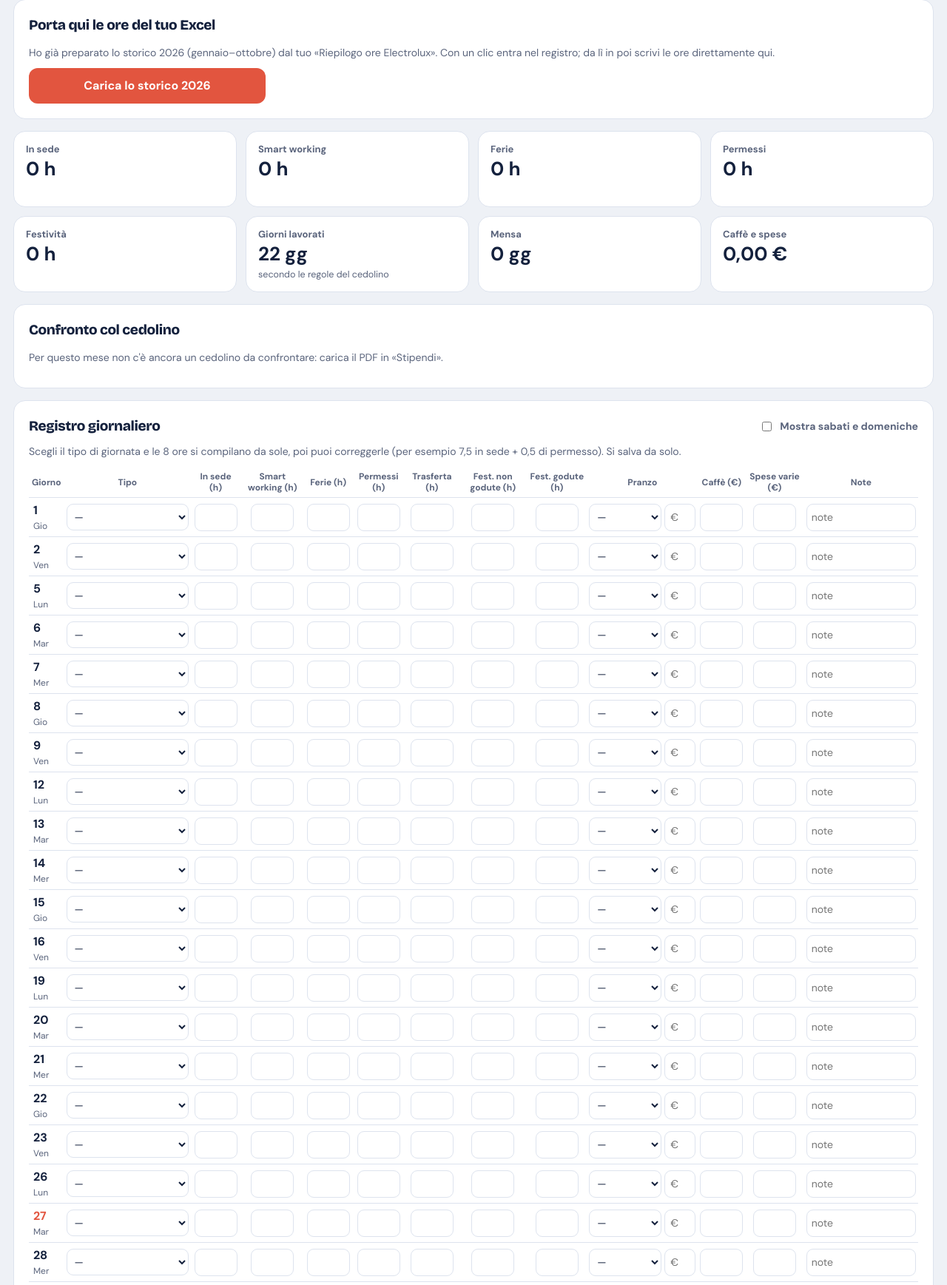
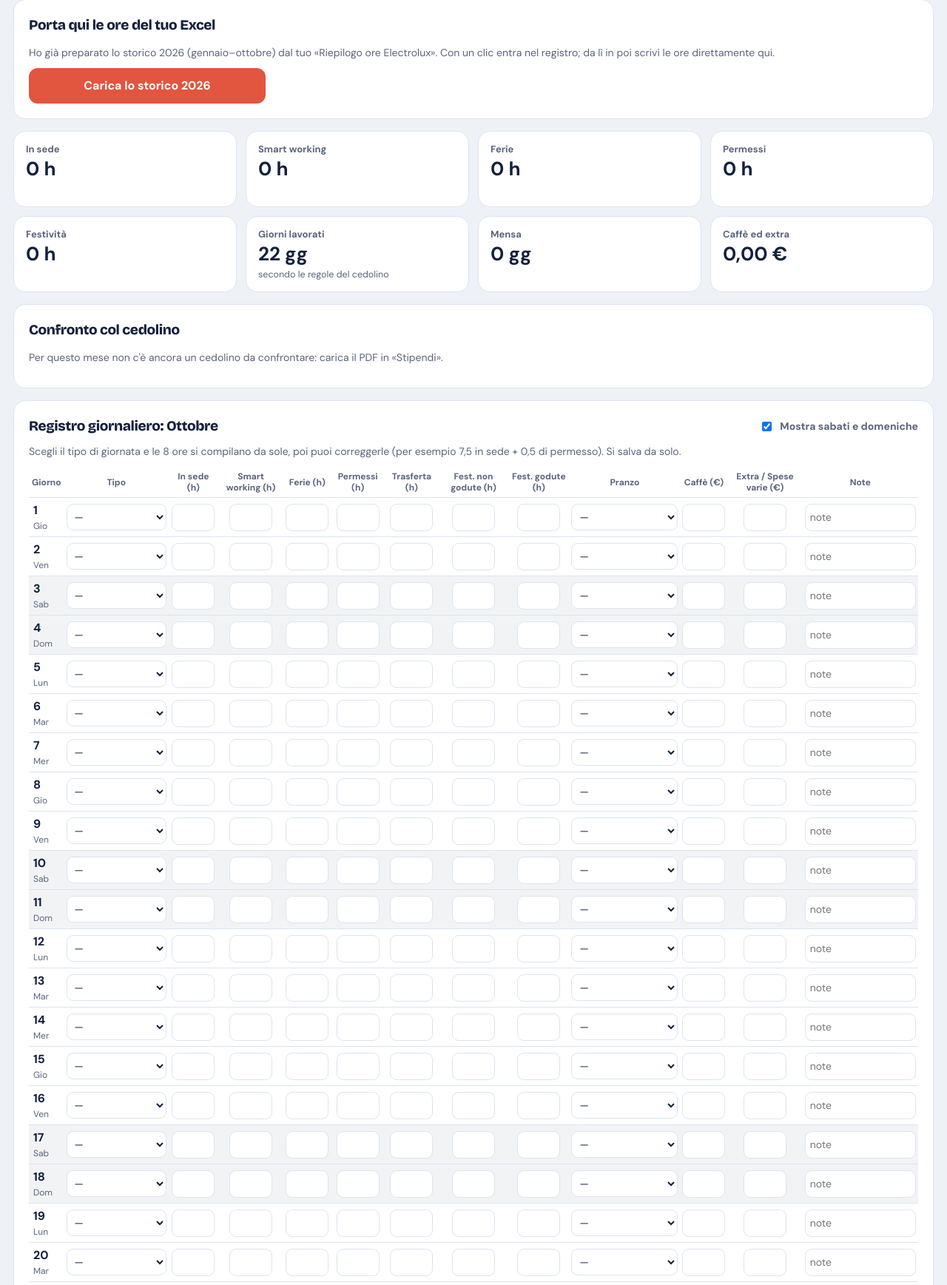
Before and after one commit to MaCesco/speseApp_v2, a Flask app: page /stipendi/ore in a window 1280 px wide. Shown: the part 227-1964 px from the top of the page at 74% size. Run offline with Flask 3, Linux system fonts and the light colour scheme; the visitor is signed in with stand-in values (Sample User, id 1); data that the repository does not hold is empty; some libraries are stand-ins or nearby versions.

Commit message:
Add files via upload

```diff
--- a/templates/ore.html
+++ b/templates/ore.html
@@ -28,7 +28,17 @@
 .reg td.nt input{min-width:120px;text-align:left}
 .reg .tp{min-width:104px}
 .sw{overflow-x:auto}
+.reg input.pieno{font-weight:700;background:color-mix(in srgb,var(--cc) 20%,var(--inp));border-color:color-mix(in srgb,var(--cc) 55%,var(--line))}
+.reg input[name=lavoro]{--cc:#4f46e5}.reg input[name=sw]{--cc:#0891b2}.reg input[name=ferie]{--cc:#16a34a}.reg input[name=permessi]{--cc:#f59e0b}.reg input[name=trasferta]{--cc:#9333ea}.reg input[name=fest_non]{--cc:#db2777}.reg input[name=fest_god]{--cc:#65a30d}.reg input[name=caffe]{--cc:#ea580c}.reg input[name=spese]{--cc:#64748b}
+.reg [name=lavoro]{--c:var(--in)}.reg [name=sw]{--c:#6366f1}.reg [name=ferie]{--c:#16a34a}.reg [name=permessi]{--c:#d97706}.reg [name=trasferta]{--c:#0891b2}.reg [name=fest_non],.reg [name=fest_god]{--c:#9333ea}.reg [name=pranzo]{--c:#0d9488}.reg [name=caffe],.reg [name=spese]{--c:#64748b}.reg select.tp,.reg [name=nota]{--c:#64748b}
+.reg input.pieno,.reg select.pieno{background:color-mix(in srgb,var(--c) 20%,var(--inp));border-color:color-mix(in srgb,var(--c) 60%,var(--line));font-weight:700}
+.reg input.need{background:color-mix(in srgb,var(--r) 14%,var(--inp))!important}
+.reg input.need{border-color:var(--r);background:color-mix(in srgb,var(--r) 14%,var(--inp));box-shadow:0 0 0 2px color-mix(in srgb,var(--r) 35%,transparent)}
 .ico{font-size:13px;color:var(--mu)}
+@media(min-width:821px){
+#reg .sw{max-height:calc(100vh - 110px);overflow:auto}
+.reg thead th{position:sticky;top:0;z-index:3;background:var(--card);box-shadow:0 1px 0 var(--line)}
+}
 @media(max-width:820px){
 .tl{grid-template-columns:repeat(2,minmax(0,1fr))}
 .reg,.reg tbody,.reg tr,.reg td{display:block}.reg thead{display:none}
@@ -57,10 +67,10 @@
 <p class="mu" id="fonte" style="margin:0 0 10px;font-size:14px"></p>
 <div class="sw"><table class="cmp2" id="cmp"></table></div></div>
 
-<div class="card" id="reg"><div class="row" style="margin-bottom:10px"><h2 style="margin:0;flex:1 1 auto">Registro giornaliero</h2>
-<label style="flex:0 0 auto;display:flex;gap:8px;align-items:center;font-size:14px;font-weight:700;color:var(--mu);cursor:pointer"><input type="checkbox" id="we" style="width:auto"> Mostra sabati e domeniche</label></div>
+<div class="card" id="reg"><div class="row" style="margin-bottom:10px"><h2 style="margin:0;flex:1 1 auto">Registro giornaliero: <span id="rmese"></span></h2>
+<label style="flex:0 0 auto;display:flex;gap:8px;align-items:center;font-size:14px;font-weight:700;color:var(--mu);cursor:pointer"><input type="checkbox" id="we" style="width:auto" checked> Mostra sabati e domeniche</label></div>
 <p class="mu" style="margin:0 0 10px;font-size:14px">Scegli il tipo di giornata e le 8 ore si compilano da sole, poi puoi correggerle (per esempio 7,5 in sede + 0,5 di permesso). Si salva da solo.</p>
-<div class="sw"><table class="reg" id="rg"><thead><tr><th style="text-align:left">Giorno</th><th>Tipo</th><th>In sede (h)</th><th>Smart working (h)</th><th>Ferie (h)</th><th>Permessi (h)</th><th>Trasferta (h)</th><th>Fest. non godute (h)</th><th>Fest. godute (h)</th><th>Pranzo</th><th>Caffè (€)</th><th>Spese varie (€)</th><th>Note</th></tr></thead><tbody></tbody></table></div></div>
+<div class="sw"><table class="reg" id="rg"><thead><tr><th style="text-align:left">Giorno</th><th>Tipo</th><th>In sede (h)</th><th>Smart working (h)</th><th>Ferie (h)</th><th>Permessi (h)</th><th>Trasferta (h)</th><th>Fest. non godute (h)</th><th>Fest. godute (h)</th><th>Pranzo</th><th>Caffè (€)</th><th>Extra / Spese varie (€)</th><th>Note</th></tr></thead><tbody></tbody></table></div></div>
 
 <script>
 const CSRF="{{ csrf }}",MESI={{ mesi|tojson }};
@@ -69,16 +79,16 @@ const nf=new Intl.NumberFormat('it-IT',{maximumFractionDigits:2});
 const eur=x=>new Intl.NumberFormat('it-IT',{style:'currency',currency:'EUR'}).format(x||0);
 const hh=x=>nf.format(x||0)+' h';
 const CAMPI=['lavoro','sw','ferie','permessi','trasferta','fest_non','fest_god'];
-const TIPI=[['','—'],['lavoro','In sede'],['sw','Smart working'],['ferie','Ferie'],['permessi','Permesso'],['trasferta','Trasferta'],['fest_non','Festività non goduta'],['fest_god','Festività goduta'],['met','Metà sede, metà smart working']];
+const TIPI=[['','—'],['lavoro','In sede'],['sw','Smart working'],['ferie','Ferie'],['permessi','Permesso'],['trasferta','Trasferta'],['fest_non','Festività non goduta'],['fest_god','Festività goduta']];
 const oggi=new Date().toISOString().slice(0,10);
 let dati=null,timer={};
 const num=v=>v==null||v===''?'':v;
-function tipoDi(r){if(!r)return '';const a=CAMPI.filter(c=>r[c]);if(a.length==1&&r[a[0]]==8)return a[0];if(a.length==2&&r.lavoro==4&&r.sw==4)return 'met';return ''}
+function tipoDi(r){if(!r)return '';const a=CAMPI.filter(c=>r[c]);if(a.length==1&&r[a[0]]==8)return a[0];return ''}
 function tiles(t){
  const fest=(t.fest_non||0)+(t.fest_god||0);
  const v=[['In sede',hh(t.lavoro),t.trasferta?'+ '+hh(t.trasferta)+' di trasferta':''],['Smart working',hh(t.sw),''],['Ferie',hh(t.ferie),(t.ferie/8)?nf.format(t.ferie/8)+' giorni':''],['Permessi',hh(t.permessi),''],
   ['Festività',hh(fest),t.fest_non?hh(t.fest_non)+' non godute':''],['Giorni lavorati',nf.format(t.giorni)+' gg','secondo le regole del cedolino'],['Mensa',nf.format(t.mensa)+' gg',t.sup?'supplementi '+eur(t.sup):''],
-  ['Caffè e spese',eur((t.caffe||0)+(t.spese||0)),t.fuori?t.fuori+' pranzi fuori: '+eur(t.fuori_eur):'']];
+  ['Caffè ed extra',eur((t.caffe||0)+(t.extra||0)),t.fuori?t.fuori+' pranzi fuori: '+eur(t.fuori_eur):'']];
  $('tl').innerHTML=v.map(x=>`<div><span>${x[0]}</span><b>${x[1]}</b><small>${x[2]||'&nbsp;'}</small></div>`).join('');
 }
 function conf(d){
@@ -96,14 +106,15 @@ function riga(g){
  <td class="tpc" data-l="Tipo"><select class="tp" aria-label="Tipo di giornata">${tp}</select></td>
  ${inp('lavoro','In sede (h)')}${inp('sw','Smart working (h)')}${inp('ferie','Ferie (h)')}${inp('permessi','Permessi (h)')}${inp('trasferta','Trasferta (h)','','rar')}${inp('fest_non','Fest. non godute (h)','','rar')}${inp('fest_god','Fest. godute (h)','','rar')}
  <td class="p" data-l="Pranzo"><div><select name="pranzo" aria-label="Pranzo"><option value="">—</option><option value="mensa"${r.pranzo=='mensa'?' selected':''}>Mensa</option><option value="fuori"${r.pranzo=='fuori'?' selected':''}>Fuori</option></select>
- <input type="number" step="0.01" min="0" inputmode="decimal" name="pranzo_importo" placeholder="€" title="Mensa: eventuale supplemento · Fuori: quanto hai speso" value="${num(r.pranzo_importo)}"></div>
+ </div>
  <input type="text" name="pranzo_nota" placeholder="dove / con chi" maxlength="200" value="${(r.pranzo_nota||'').replace(/"/g,'&quot;')}" style="margin-top:4px;${r.pranzo=='fuori'?'':'display:none'}"></td>
- ${inp('caffe','Caffè (€)','step="0.1"','c2')}${inp('spese','Spese varie (€)','step="0.1"','c2')}
+ ${inp('caffe','Caffè (€)','step="0.1"','c2')}${inp('spese','Extra / Spese varie (€)','step="0.1"','c2')}
  <td class="nt" data-l="Note"><input type="text" name="nota" maxlength="300" placeholder="note" value="${(r.nota||'').replace(/"/g,'&quot;')}"></td></tr>`;
 }
 function mostraWE(){document.querySelectorAll('#rg tbody tr.we').forEach(t=>t.style.display=(t.dataset.vuoto&&!$('we').checked)?'none':'')}
 function disegna(d){
- $('rg').querySelector('tbody').innerHTML=d.giorni.map(riga).join('');mostraWE();tiles(d.tot);conf(d);
+ $('rmese').textContent=MESI[+$('mese').value.slice(5,7)-1];
+ $('rg').querySelector('tbody').innerHTML=d.giorni.map(riga).join('');document.querySelectorAll('#rg tr[data-d]').forEach(aggFuori);document.querySelectorAll('#rg tbody input,#rg tbody select').forEach(colora);mostraWE();tiles(d.tot);conf(d);
 }
 function carica(){
  const m=$('mese').value;if(!m)return;
@@ -115,24 +126,29 @@ function salva(tr){
  tr.querySelectorAll('input,select[name]').forEach(e=>f.append(e.name,e.value));
  fetch('/stipendi/ore/salva',{method:'POST',body:f}).then(r=>r.json()).then(d=>{tiles(d.tot);conf(d);tr.classList.add('salv');setTimeout(()=>tr.classList.remove('salv'),1500)}).catch(()=>alert('Salvataggio non riuscito: riprova.'));
 }
+function colora(e){if(e.matches('input,select'))e.classList.toggle('pieno',e.value!=='')}
+function aggFuori(tr){tr.querySelectorAll('input[type=number]').forEach(i=>i.classList.toggle('pieno',i.value!==''));const e=tr.querySelector('[name=spese]');e.classList.toggle('need',tr.querySelector('[name=pranzo]').value=='fuori'&&!e.value)}
 function aggRar(tr){['trasferta','fest_non','fest_god'].forEach(k=>{const i=tr.querySelector(`[name=${k}]`);i.closest('td').classList.toggle('has',!!i.value)})}
 function preset(tr,v){
  CAMPI.forEach(c=>tr.querySelector(`[name=${c}]`).value='');
- if(v=='met'){tr.querySelector('[name=lavoro]').value=4;tr.querySelector('[name=sw]').value=4}
- else if(v){tr.querySelector(`[name=${v}]`).value=8}
+ if(v){tr.querySelector(`[name=${v}]`).value=8}
  aggRar(tr);const pr=tr.querySelector('[name=pranzo]');
- if(['lavoro','met'].includes(v)&&!pr.value)pr.value='mensa';
- if(!['lavoro','met'].includes(v)&&pr.value=='mensa'&&v!==''){pr.value=''}
- tr.querySelector('[name=pranzo_nota]').style.display=pr.value=='fuori'?'':'none';
+ if(v=='lavoro'&&!pr.value)pr.value='mensa';
+ if(v!=='lavoro'&&pr.value=='mensa'&&v!==''){pr.value=''}
+ tr.querySelector('[name=pranzo_nota]').style.display=pr.value=='fuori'?'':'none';aggFuori(tr);
 }
 document.addEventListener('change',e=>{
  const tr=e.target.closest('#rg tr[data-d]');if(!tr)return;
  if(e.target.classList.contains('tp'))preset(tr,e.target.value);
+ tr.querySelectorAll('input,select').forEach(colora);
  if(e.target.name=='pranzo')tr.querySelector('[name=pranzo_nota]').style.display=e.target.value=='fuori'?'':'none';
+ aggFuori(tr);
  clearTimeout(timer[tr.dataset.d]);salva(tr);
 });
 document.addEventListener('input',e=>{
- const tr=e.target.closest('#rg tr[data-d]');if(!tr||e.target.tagName=='SELECT')return;
+ const tr=e.target.closest('#rg tr[data-d]');if(!tr)return;colora(e.target);
+ if(e.target.tagName=='SELECT')return;
+ aggFuori(tr);
  clearTimeout(timer[tr.dataset.d]);timer[tr.dataset.d]=setTimeout(()=>salva(tr),700);
 });
 $('mese').addEventListener('change',carica);$('we').addEventListener('change',mostraWE);
```
Also changed, not shown: templates/cedolino.html (line endings or trailing spaces), templates/dashboard.html (line endings or trailing spaces), templates/impostazioni.html (line endings or trailing spaces), templates/movimenti.html (line endings or trailing spaces), templates/nuovo.html (line endings or trailing spaces), templates/ripetizioni.html (line endings or trailing spaces), templates/stipendi.html (line endings or trailing spaces).
